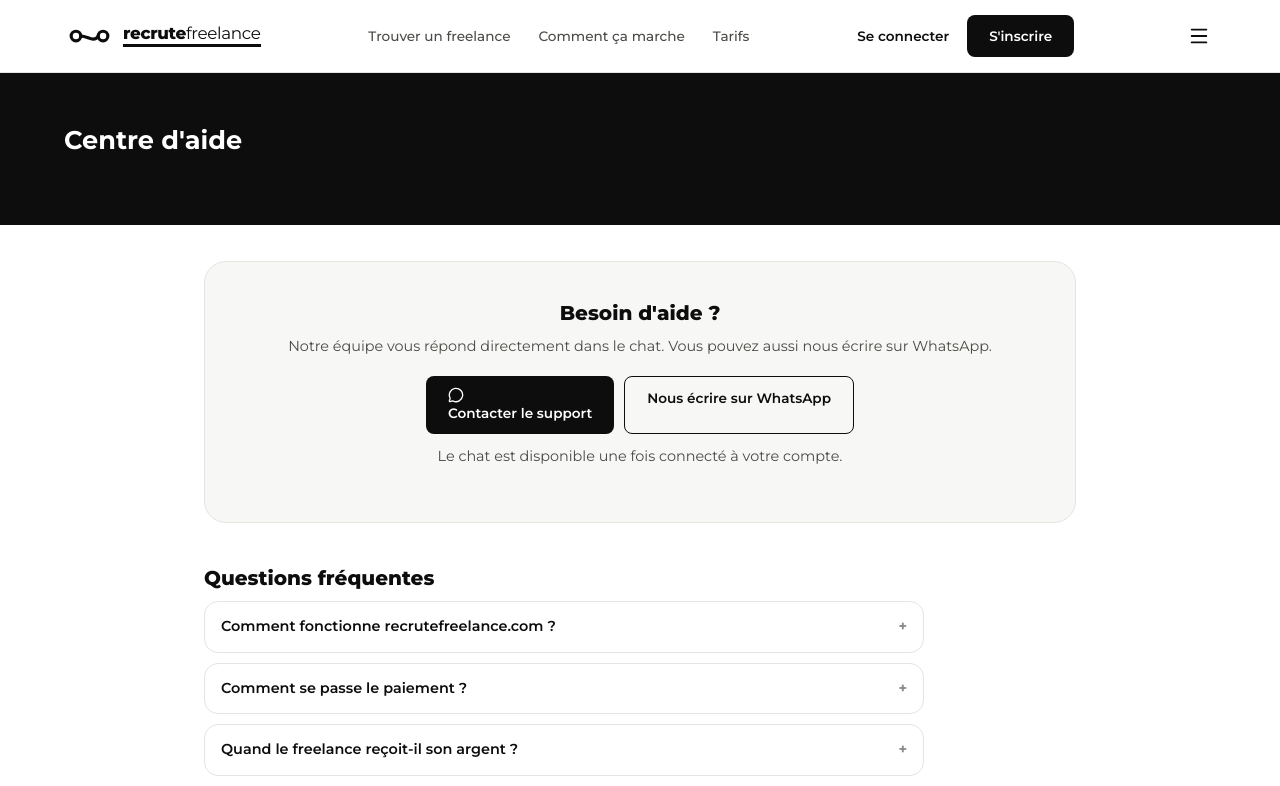
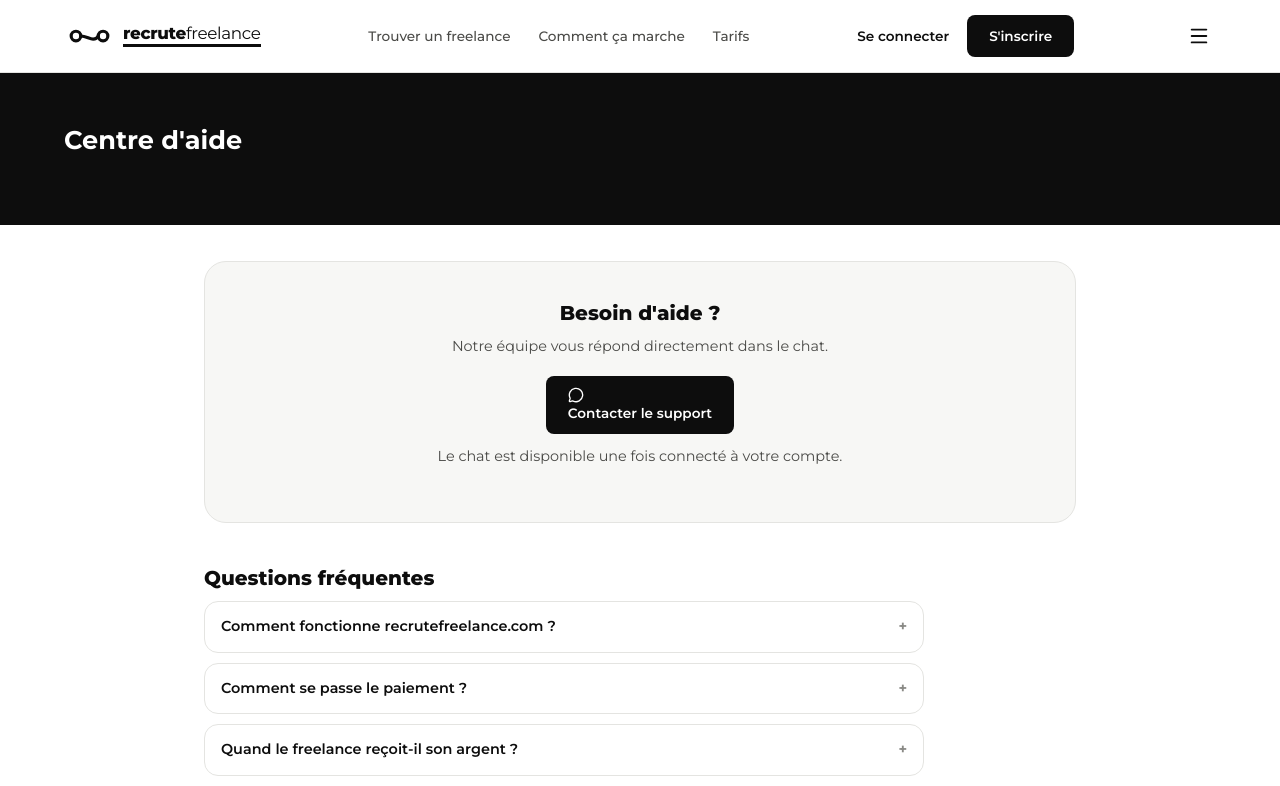
Before and after one commit to romeomoumouni-ops/recrute-freelance, a Next.js app: page /aide in a window 1280 px wide. Shown: the top 786 px of the page. Built offline with nearby package versions, Linux system fonts and the light colour scheme; no server answers.

Commit message:
chore(aide): retire le bouton 'Nous écrire sur WhatsApp'

```diff
--- a/app/aide/page.tsx
+++ b/app/aide/page.tsx
@@ -6,8 +6,6 @@ export const metadata: Metadata = {
   title: "Centre d'aide",
   description: 'Questions fréquentes et contact du support de recrutefreelance.com.',
 };
-
-const WHATSAPP = 'https://wa.me/22969201952';
 
 export default function AidePage() {
   return (
@@ -22,14 +20,11 @@ export default function AidePage() {
         {/* Contact support */}
         <div className="tarifs-cta" style={{ marginTop: 0, marginBottom: 40 }}>
           <h2>Besoin d&apos;aide ?</h2>
-          <p>Notre équipe vous répond directement dans le chat. Vous pouvez aussi nous écrire sur WhatsApp.</p>
+          <p>Notre équipe vous répond directement dans le chat.</p>
           <div style={{ display: 'flex', gap: 10, justifyContent: 'center', flexWrap: 'wrap' }}>
             <OpenSupportButton className="btn btn-dark">
               <MessageCircle size={16} /> Contacter le support
             </OpenSupportButton>
-            <a className="btn btn-outline" href={WHATSAPP} target="_blank" rel="noopener noreferrer">
-              Nous écrire sur WhatsApp
-            </a>
           </div>
           <p className="hint" style={{ marginTop: 12 }}>
             Le chat est disponible une fois connecté à votre compte.
```
